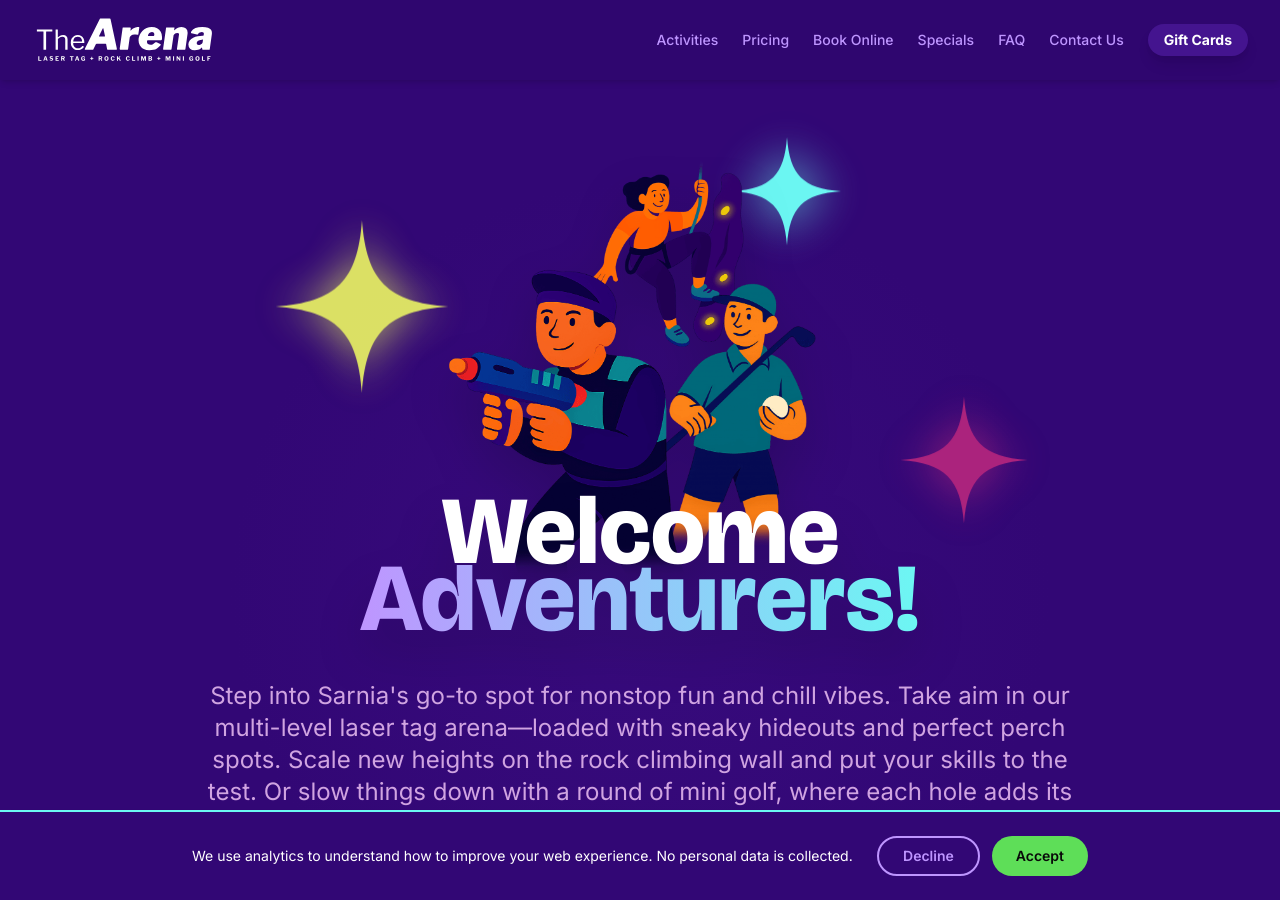
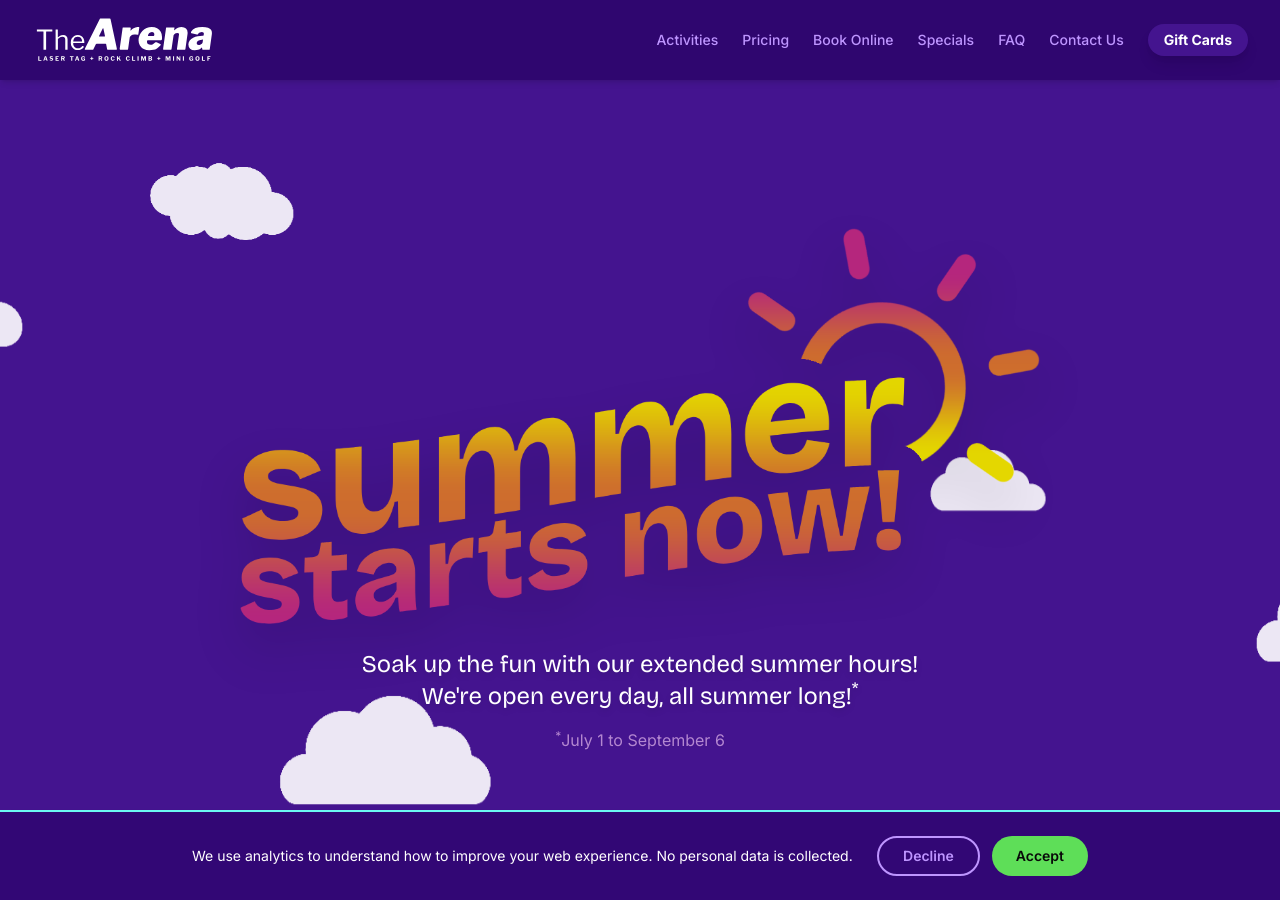
Before and after one commit to sarnialasertag/sarnialasertag.github.io, a Jekyll site: the page built from index.html, in a window 1280 px wide and 900 px high. Built offline with Jekyll 4.4.1, drawn with Linux system fonts in a browser that asks for light colours; nearby versions of some CDN libraries; some of the changed text lies outside the part shown.

Commit message:
summers here

```diff
--- a/index.html
+++ b/index.html
@@ -3,6 +3,42 @@ layout: default
 title: Home
 ---
 
+<section class="min-h-[50vh] md:min-h-[calc(100dvh-80px)] flex flex-col items-center justify-center bg-arena-purple relative px-4 py-12 text-center overflow-hidden">
+    <div class="absolute inset-0 z-0 pointer-events-none opacity-90">
+        <div class="absolute animate-drift-ltr" style="top: 20%; left: -20%;"><img src="/images/assets/cloud1.png" class="max-w-[200px] w-full"></div>
+        <div class="absolute animate-drift-rtl" style="top: 60%; right: -20%;"><img src="/images/assets/cloud2.png" class="max-w-[180px] w-full"></div>
+
+        <div class="hidden md:block absolute animate-drift-ltr" style="top: 10%; left: 5%;"><img src="/images/assets/cloud3.png" class="max-w-[150px] w-full"></div>
+        <div class="hidden md:block absolute animate-drift-rtl" style="top: 45%; right: 10%;"><img src="/images/assets/cloud1.png" class="max-w-[120px] w-full"></div>
+        <div class="hidden md:block absolute animate-drift-ltr" style="top: 75%; left: 15%;"><img src="/images/assets/cloud2.png" class="max-w-[220px] w-full"></div>
+    </div>
+
+    <div class="max-w-5xl mx-auto flex flex-col items-center relative z-10">
+        <img src="/images/assets/summer-Hero.png" alt="Summer Hours" class="w-full max-w-[500px] md:max-w-[800px] h-auto drop-shadow-2xl mb-6 object-contain">
+
+        <h2 class="text-lg md:text-2xl text-arena-white mb-4 leading-snug drop-shadow-md">
+            Soak up the fun with our extended summer hours! <br class="hidden md:block"> We're open every day, all summer long!<sup>*</sup>
+        </h2>
+
+        <p class="text-xs md:text-base text-arena-light-purple opacity-80 drop-shadow-sm">
+            <sup>*</sup>July 1 to September 6
+        </p>
+    </div>
+</section>
+
+<style>
+    @keyframes drift-ltr {
+        from { transform: translateX(0); }
+        to { transform: translateX(120vw); }
+    }
+    @keyframes drift-rtl {
+        from { transform: translateX(0); }
+        to { transform: translateX(-120vw); }
+    }
+
+    .animate-drift-ltr { animation: drift-ltr 100s linear infinite; }
+    .animate-drift-rtl { animation: drift-rtl 80s linear infinite; }
+</style>
 <section class="relative overflow-hidden pt-8 pb-24 md:pt-20 md:pb-48 bg-arena-dark-purple isolate">
     <div class="absolute inset-0 bg-[radial-gradient(circle_at_center,_var(--tw-gradient-stops))] from-arena-purple/30 via-arena-dark-purple to-arena-dark-purple pointer-events-none -z-10"></div>
 
--- a/js/businessHours.js
+++ b/js/businessHours.js
@@ -1,11 +1,11 @@
 export function updateBusinessHours() {
     const scheduleConfig = {
         default_hours: {
-            sunday: "11AM - 7PM",
-            montuesday: "Closed 🚫",
-            wednesday: "4PM - 8PM",
-            thursday: "4PM - 8PM",
-            friday: "4PM - 10PM",
+            sunday: "12PM - 6PM",
+            montuesday: "12PM - 6PM",
+            wednesday: "12PM - 6PM",
+            thursday: "12PM - 6PM",
+            friday: "12PM - 10PM",
             saturday: "12PM - 10PM"
         },
         holidays: {
```
Also changed, not shown: images/assets/cloud1.png (added), images/assets/cloud2.png (added), images/assets/cloud3.png (added), images/assets/photos/group_01.jpeg (added), images/assets/photos/group_02.jpeg (added), images/assets/photos/group_03.jpeg (added), images/assets/photos/group_04.jpeg (added), images/assets/summer-Hero.png (added).
